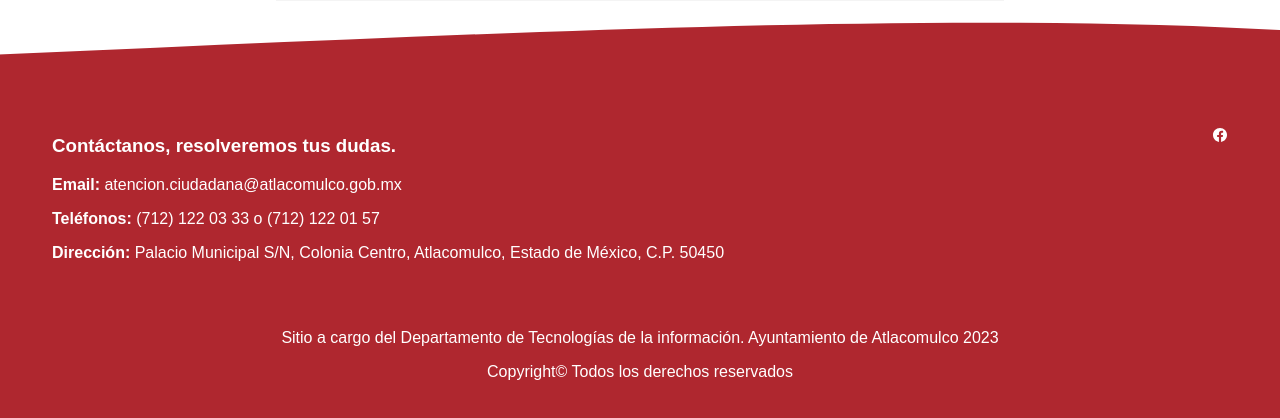
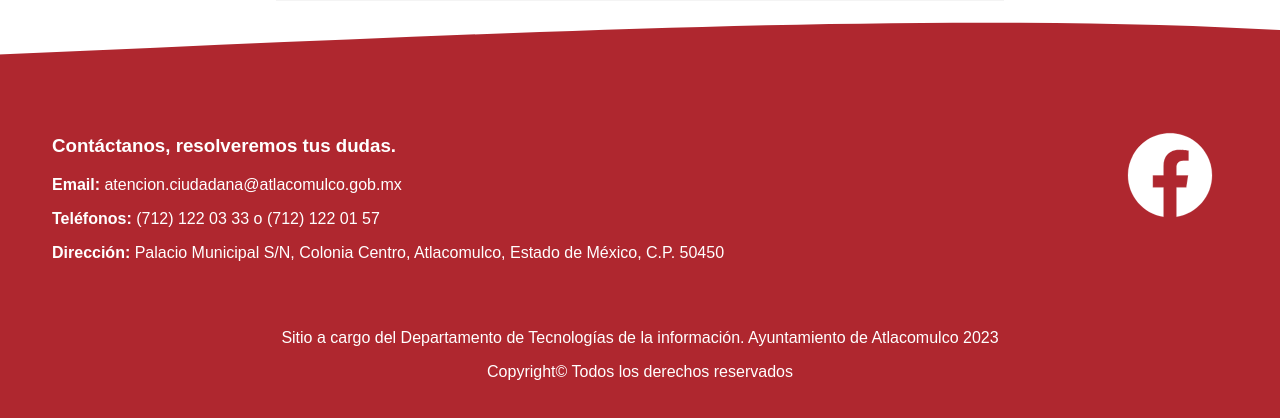
Before and after one commit to Azarel39/atlacomulco_pruebas, a PHP site: page / in a window 1280 px wide. Shown: the part 1115-1533 px from the top of the page. Run offline with PHP 8.4, Linux system fonts and the light colour scheme.

Commit message:
Actualizacion

```diff
--- a/css/style.css
+++ b/css/style.css
@@ -104,10 +104,11 @@ footer {
 .footer-container {
     display: flex;
     flex-wrap: wrap;
-    justify-content: space-around;
+    justify-content: flex-start;
     align-items: flex-start;
     padding: 20px;
 }
+
 .contacto-info {
     flex: 1;
     min-width: 20px;
@@ -141,6 +142,7 @@ footer .icon-redes li a {
     transition: 0.5s;
 }
 
+
 footer .icon-redes li a:hover{
     transform: translateY(-10px);
 }
@@ -170,7 +172,6 @@ footer .icon-redes li a:hover{
     0% { transform: translateX(0); }
     100% { transform: translateX(-50%); }
 }
-
 
 footer {
     position: relative;
--- a/index.html
+++ b/index.html
@@ -63,6 +63,7 @@
                 </svg>
             </div>
             <div class="footer-container">
+
                 <div class="contacto-info">
                     <h3>Contáctanos, resolveremos tus dudas.</h3>
                     <p><strong>Email:</strong> atencion.ciudadana@atlacomulco.gob.mx</p>
@@ -70,7 +71,12 @@
                     <p><strong>Dirección:</strong> Palacio Municipal S/N, Colonia Centro, Atlacomulco, Estado de México, C.P. 50450</p>
                 </div>
                 <ul class="icon-redes">
-                    <li></meta:hh><ion-icon name="logo-facebook"></ion-icon></a></li>
+                    <li>
+                        <a href="https://www.facebook.com/AyuntamientoDeAtlacomulco" class="href" target="_blank" rel="noopener noreferrer">
+                            <ion-icon name="logo-facebook">
+                        </ion-icon>
+                    </a>
+                    </li>
                 </ul>
             </div>
             <div class="footer-bottom">
@@ -82,6 +88,4 @@
         <script nomodule src="https://unpkg.com/ionicons@7.1.0/dist/ionicons/ionicons.js"></script>
 
     </body>
-
-
-    </html>
+</html>
```
Also changed, not shown: img/logo.png (added), img/reilete.png (added), img/wave.png (deleted).
